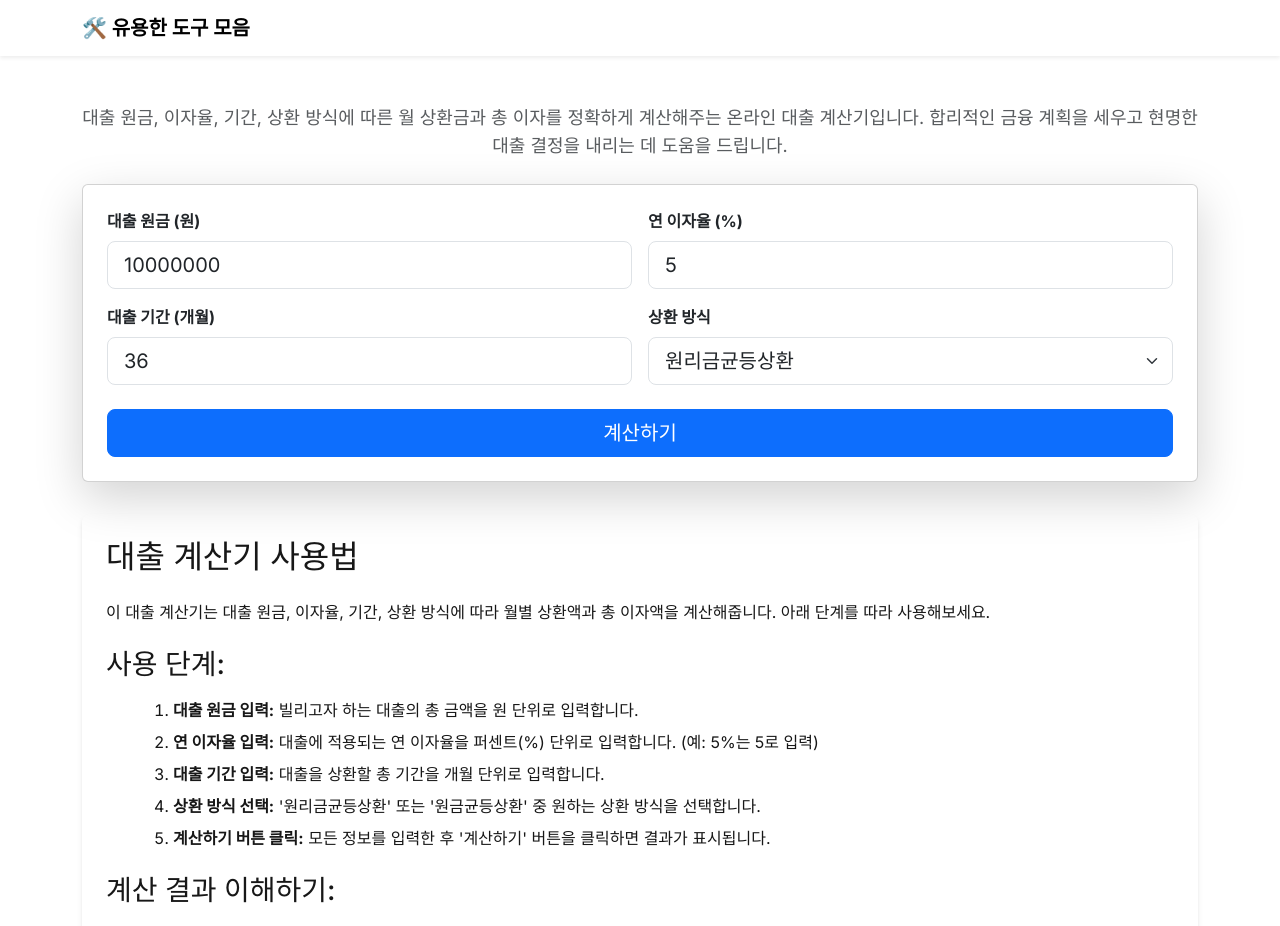
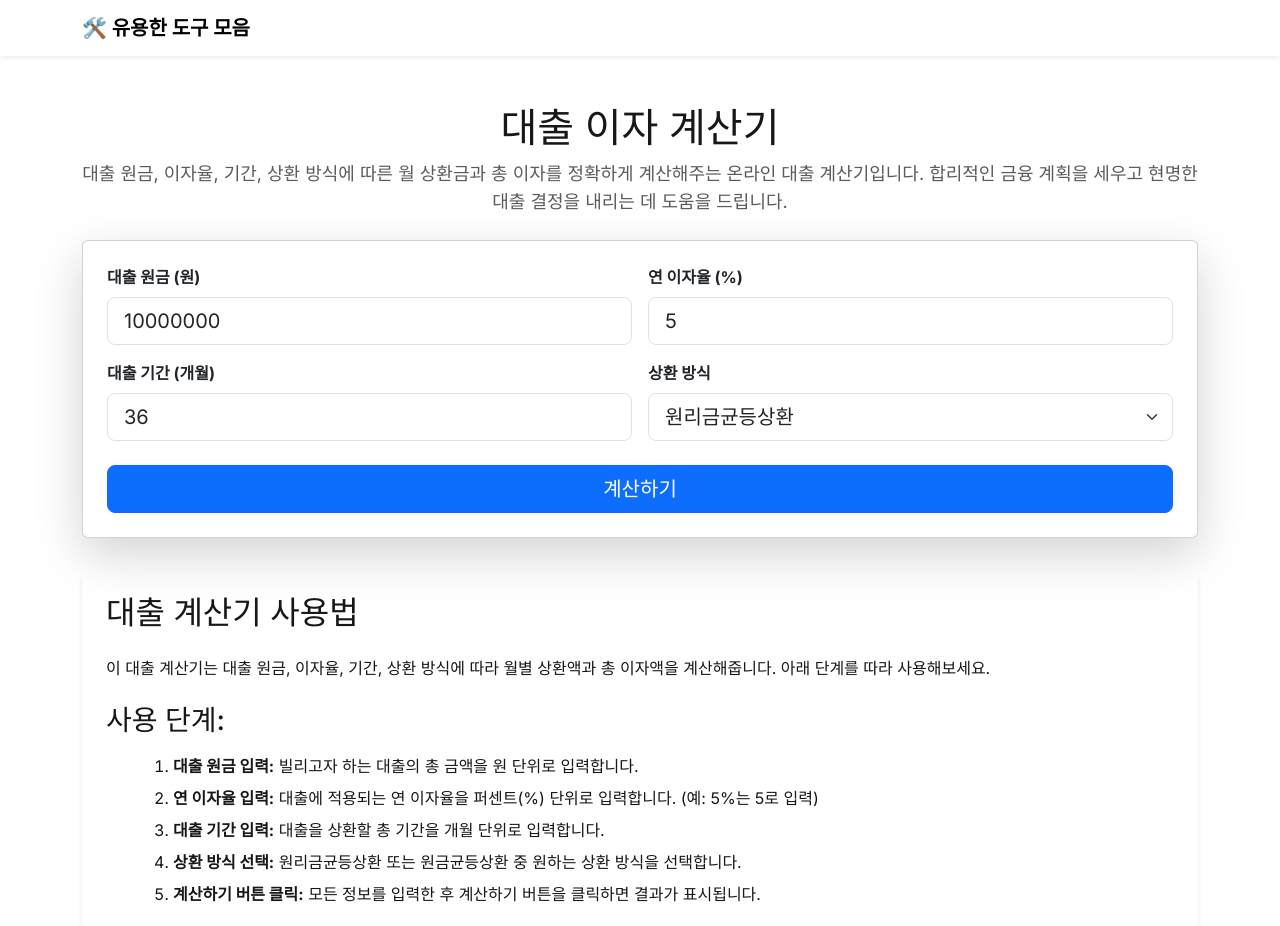
Before and after one commit to kingmakerkor/web-tools, a Next.js app: page /loan-calculator in a window 1280 px wide. Shown: the top 926 px of the page. Built offline with nearby package versions, Linux system fonts and the light colour scheme.

Commit message:
feat: Improve content and fix ESLint errors for loan and percentage calculators
- Added 'title' prop to ToolPageLayout in loan-calculator/page.tsx.
- Removed unescaped single quotes from loan-calculator/page.tsx and percentage-calculator/page.tsx to resolve react/no-unescaped-entities ESLint errors.

```diff
--- a/src/app/loan-calculator/page.tsx
+++ b/src/app/loan-calculator/page.tsx
@@ -74,6 +74,7 @@ export default function LoanCalculator() {
 
   return (
     <ToolPageLayout
+      title="대출 이자 계산기"
       description="대출 원금, 이자율, 기간, 상환 방식에 따른 월 상환금과 총 이자를 정확하게 계산해주는 온라인 대출 계산기입니다. 합리적인 금융 계획을 세우고 현명한 대출 결정을 내리는 데 도움을 드립니다."
     >
       <div className="card shadow-lg">
@@ -145,8 +146,8 @@ export default function LoanCalculator() {
           <li><strong>대출 원금 입력:</strong> 빌리고자 하는 대출의 총 금액을 원 단위로 입력합니다.</li>
           <li><strong>연 이자율 입력:</strong> 대출에 적용되는 연 이자율을 퍼센트(%) 단위로 입력합니다. (예: 5%는 5로 입력)</li>
           <li><strong>대출 기간 입력:</strong> 대출을 상환할 총 기간을 개월 단위로 입력합니다.</li>
-          <li><strong>상환 방식 선택:</strong> &#39;원리금균등상환&#39; 또는 &#39;원금균등상환&#39; 중 원하는 상환 방식을 선택합니다.</li>
-          <li><strong>계산하기 버튼 클릭:</strong> 모든 정보를 입력한 후 '계산하기' 버튼을 클릭하면 결과가 표시됩니다.</li>
+          <li><strong>상환 방식 선택:</strong> 원리금균등상환 또는 원금균등상환 중 원하는 상환 방식을 선택합니다.</li>
+          <li><strong>계산하기 버튼 클릭:</strong> 모든 정보를 입력한 후 계산하기 버튼을 클릭하면 결과가 표시됩니다.</li>
         </ol>
 
         <h3 className="text-xl font-semibold mb-3">계산 결과 이해하기:</h3>
--- a/src/app/percentage-calculator/page.tsx
+++ b/src/app/percentage-calculator/page.tsx
@@ -137,15 +137,15 @@ export default function PercentageCalculator() {
         <h3 className="text-xl font-semibold mb-3">2. A는 B의 몇 %?:</h3>
         <ul className="list-disc list-inside ml-4 space-y-2 mb-4">
           <li><strong>사용 목적:</strong> 한 값이 다른 값의 몇 퍼센트를 차지하는지 계산할 때 사용합니다. (예: 20은 100의 몇 %인가?)</li>
-          <li><strong>입력:</strong> 첫 번째 입력란에 &#39;일부 값&#39;을, 두 번째 입력란에 &#39;전체 값&#39;을 입력합니다.</li>
-          <li><strong>결과:</strong> '계산하기' 버튼을 누르면 '일부 값'이 '전체 값'의 몇 퍼센트인지 나옵니다.</li>
+          <li><strong>입력:</strong> 첫 번째 입력란에 &apos;일부 값&apos;을, 두 번째 입력란에 &apos;전체 값&apos;을 입력합니다.</li>
+          <li><strong>결과:</strong> &apos;계산하기&apos; 버튼을 누르면 &apos;일부 값&apos;이 &apos;전체 값&apos;의 몇 퍼센트인지 나옵니다.</li>
         </ul>
 
         <h3 className="text-xl font-semibold mb-3">3. 값의 변화율:</h3>
         <ul className="list-disc list-inside ml-4 space-y-2 mb-4">
           <li><strong>사용 목적:</strong> 어떤 값이 다른 값으로 변했을 때의 변화율(증가 또는 감소율)을 계산할 때 사용합니다. (예: 100에서 120으로 변하면 몇 % 증가한 것인가?)</li>
-          <li><strong>입력:</strong> 첫 번째 입력란에 &#39;이전 값&#39;을, 두 번째 입력란에 &#39;이후 값&#39;을 입력합니다.</li>
-          <li><strong>결과:</strong> '계산하기' 버튼을 누르면 값의 변화율이 퍼센트로 나옵니다.</li>
+          <li><strong>입력:</strong> 첫 번째 입력란에 &apos;이전 값&apos;을, 두 번째 입력란에 &apos;이후 값&apos;을 입력합니다.</li>
+          <li><strong>결과:</strong> &apos;계산하기&apos; 버튼을 누르면 값의 변화율이 퍼센트로 나옵니다.</li>
         </ul>
 
         <h3 className="text-xl font-semibold mb-3">백분율 계산기 활용 팁:</h3>
```
